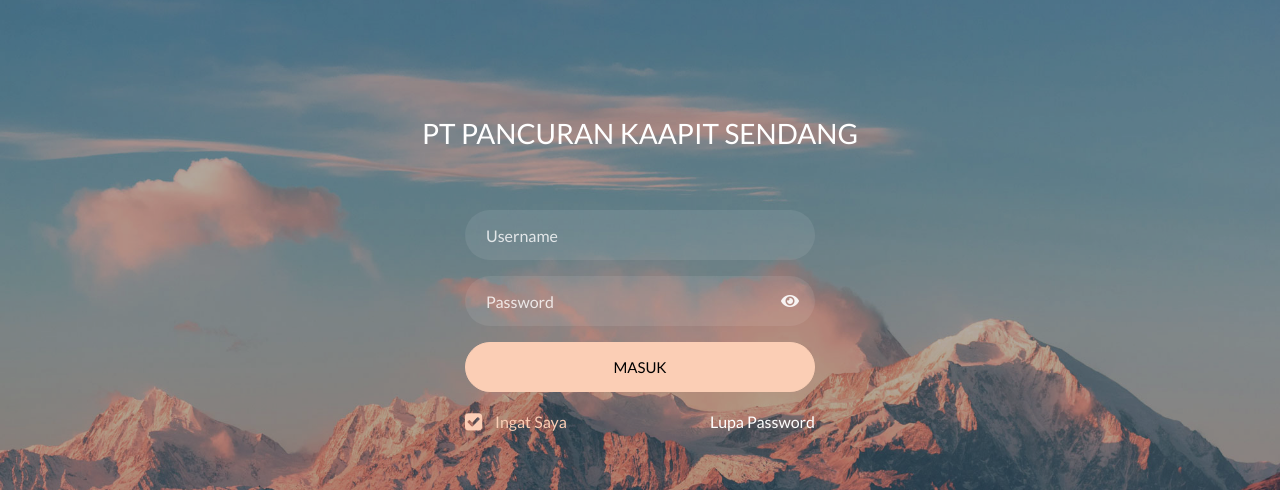
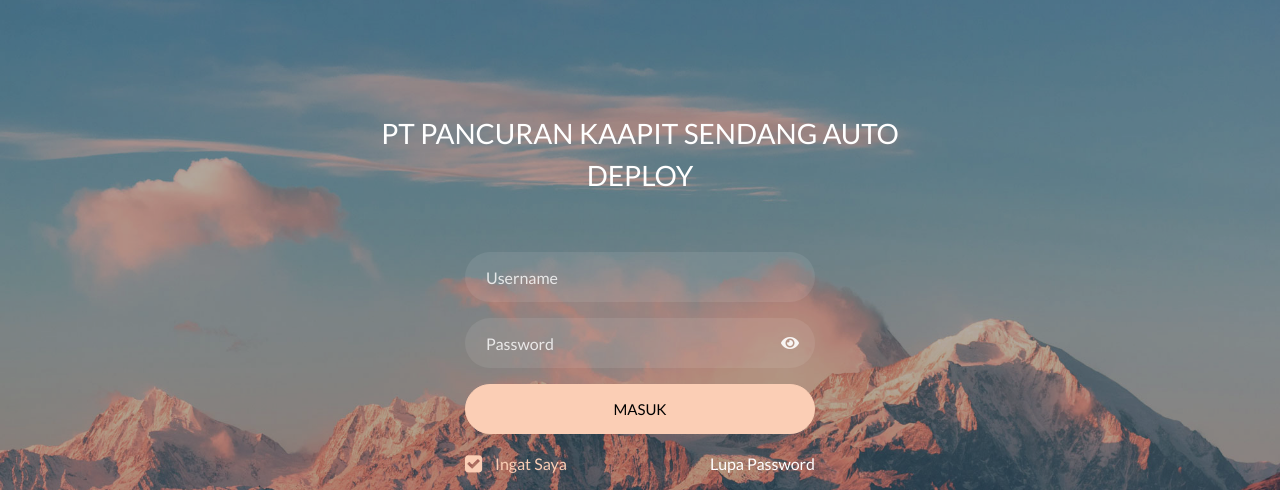
Before and after one commit to mikahikaai/ayominumamanah, a PHP site: page /login.php in a window 1280 px wide. Shown: the top 490 px of the page. Run offline with PHP 8.4, Linux system fonts and the light colour scheme; style sheets or scripts are compiled from the project's sources; some libraries are stand-ins or nearby versions.

Commit message:
test auto deploy

```diff
--- a/login.php
+++ b/login.php
@@ -71,7 +71,7 @@ if (isset($_POST['login'])) {
         <div class="container">
             <div class="row justify-content-center">
                 <div class="col-md-6 text-center mb-5">
-                    <h2 class="heading-section">PT PANCURAN KAAPIT SENDANG</h2>
+                    <h2 class="heading-section">PT PANCURAN KAAPIT SENDANG AUTO DEPLOY</h2>
                 </div>
             </div>
             <div class="row justify-content-center">
```
